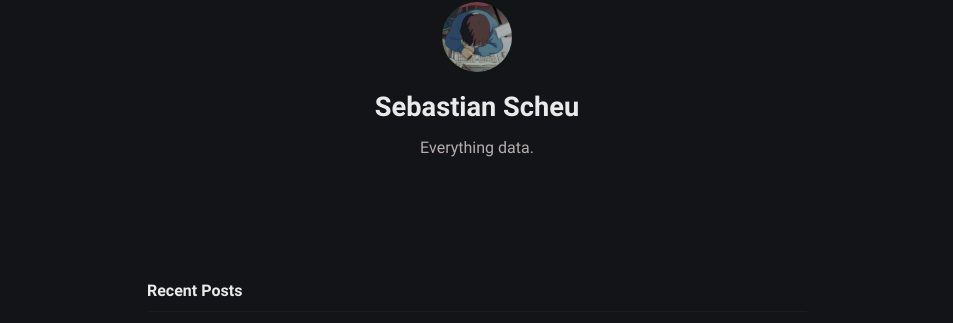
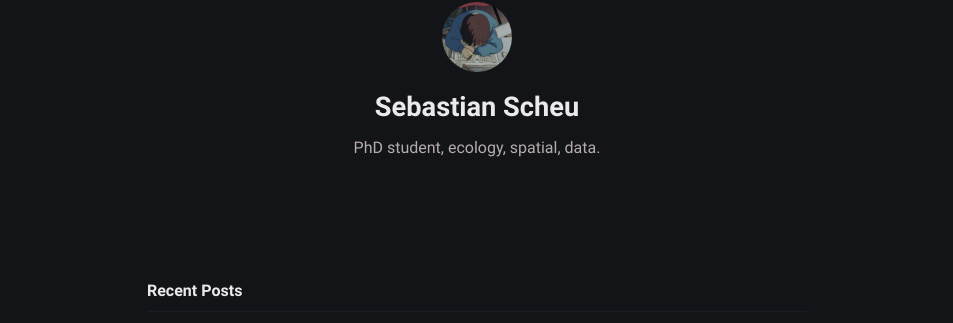
Before and after one commit to seb1458/seb1458.github.io, a Jekyll site: the page built from index.md, in a window 1280 px wide. Shown: the part 166-489 px from the top of the page, without its empty margins (163-1116 px from the left). Built offline with Jekyll 4.4.1, drawn with Linux system fonts in a browser that asks for light colours; some of the changed lines change nothing that is shown.

Commit message:
Update _config.yml

```diff
--- a/_config.yml
+++ b/_config.yml
@@ -1,8 +1,7 @@
 # Site settings
 title: seBlog # site title
 description: >- # site description
-  He's writing in Bahasa about web technology and experience as a journal
-  for documentation things that he learned, meet him <a href="https://github.com/piharpi" target="_blank" rel="noopener">@github</a>.
+  Everything data.
 lang: en-US # default lang
 timezone: Asia/Jakarta # set your timezone
 image: assets/img/ogp.png # This image used for Open Graph more info https://ogp.me/
@@ -13,7 +12,7 @@ mode: dark # default theme "dark" | "light"
 author:
   name: Sebastian Scheu # author name
   bio: >- # tell to the world
-    Everything data.
+    PhD student, ecology, spatial, data.
   username: username # general username
   github: github_username # github username
   twitter: twitter_username # twitter username
```
